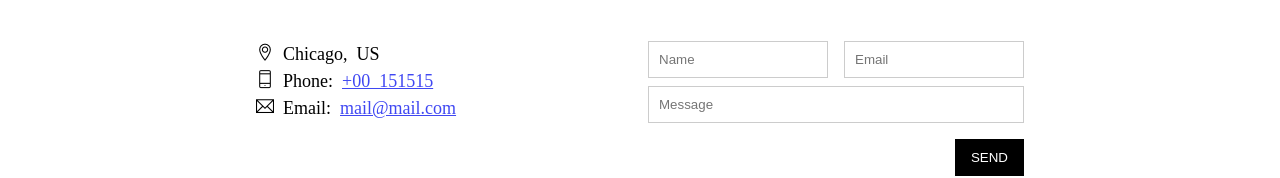
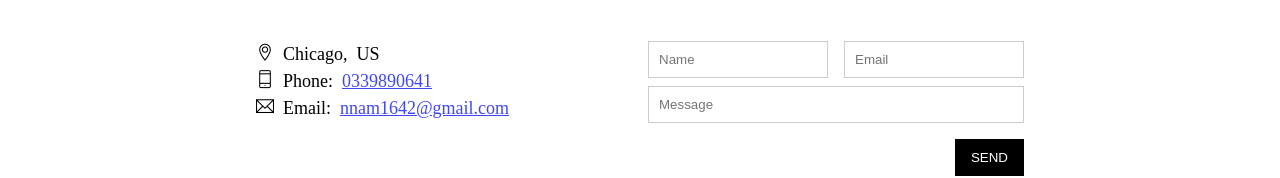
Before and after one commit to TrungNamzz/The-band, a plain HTML site: page index.html in a window 1280 px wide. Shown: the part 2255-2433 px from the top of the page. Drawn offline with Linux system fonts and the light colour scheme.

Commit message:
clone lai website

```diff
--- a/index.html
+++ b/index.html
@@ -133,8 +133,8 @@
                     <div class="row contact-content">
                         <div class="col col-half s-col-full contact-info">
                             <p><i class="ti-location-pin">  Chicago, US</i></p>
-                            <p><i class="ti-mobile">    Phone: <a href="tel:0339890641">+00 151515</a></i></p>
-                            <p><i class="ti-email"> Email: <a href="mailto:nnam1642@gmail.com">mail@mail.com</a></i></p>
+                            <p><i class="ti-mobile">    Phone: <a href="tel:0339890641">0339890641</a></i></p>
+                            <p><i class="ti-email"> Email: <a href="mailto:nnam1642@gmail.com">nnam1642@gmail.com</a></i></p>
                         </div>
 
                         <div class="col col-half s-col-full contact-form">
```
